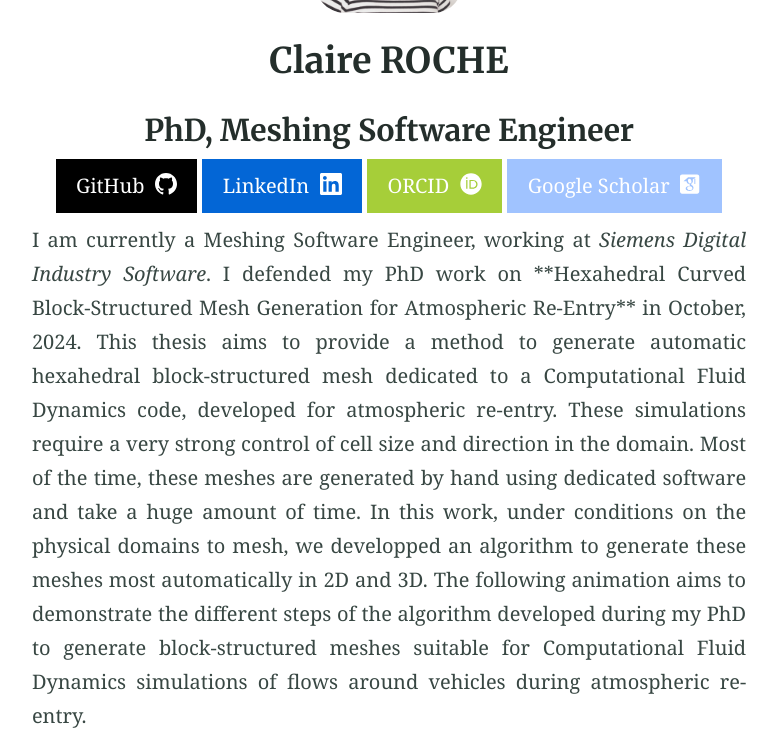
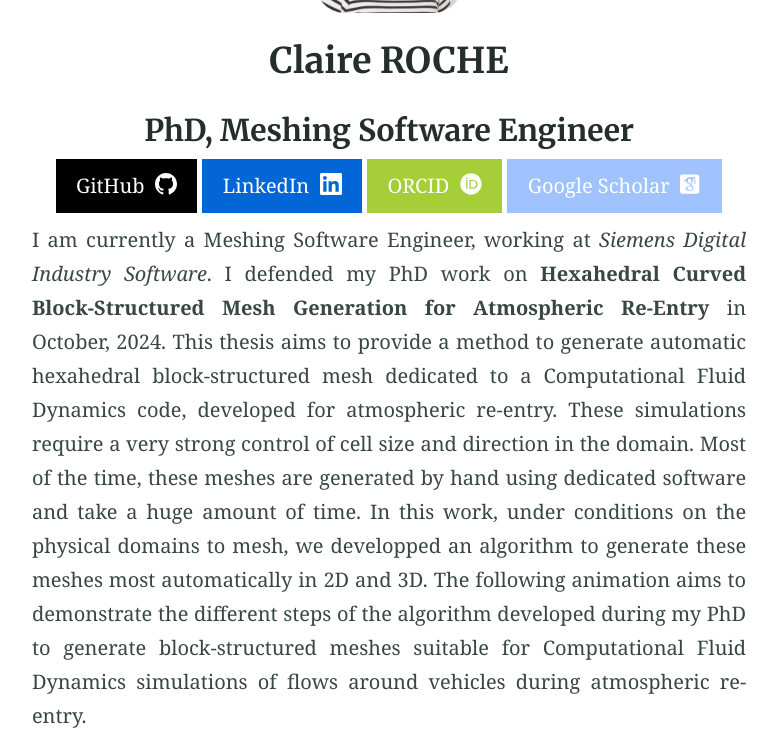
Before and after one commit to claireroche/claireroche.github.io, a Jekyll site: the page built from index.md, in a window 1280 px wide and 900 px high, scrolled down 628 px, cut to the strip 0-729 px from the top of the window. Shown: the whole strip, without its empty margins (251-1028 px from the left). Built offline with Jekyll 4.4.1, drawn with Linux system fonts in a browser that asks for light colours; a style sheet for code colours, icons or effects is not loaded.

Commit message:
fix bold text

```diff
--- a/index.md
+++ b/index.md
@@ -25,7 +25,7 @@ excerpt: "PhD, Meshing Software Engineer"
 <div style="text-align: justify">
 I am currently a Meshing Software Engineer, working at <em>Siemens Digital Industry Software</em>.
 
-I defended my PhD work on **Hexahedral Curved Block-Structured Mesh Generation for Atmospheric Re-Entry** in October, 2024.
+I defended my PhD work on <b>Hexahedral Curved Block-Structured Mesh Generation for Atmospheric Re-Entry</b> in October, 2024.
 This thesis aims to provide a method to generate automatic hexahedral block-structured mesh dedicated to a Computational Fluid Dynamics code, developed for atmospheric re-entry.
 These simulations require a very strong control of cell size and direction in the domain. Most of the time, these meshes are generated by hand using dedicated software and take a huge amount of time.
 In this work, under conditions on the physical domains to mesh, we developped an algorithm to generate these meshes most automatically in 2D and 3D.
```
